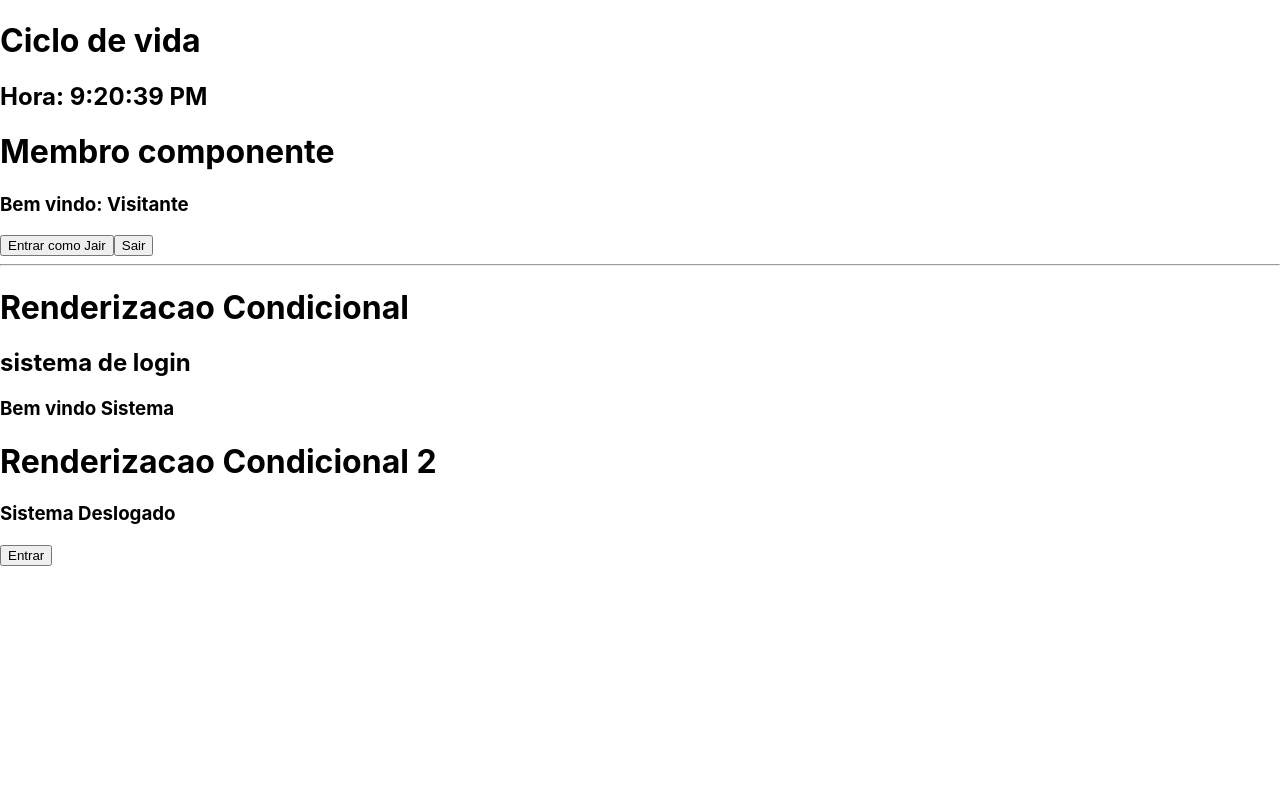
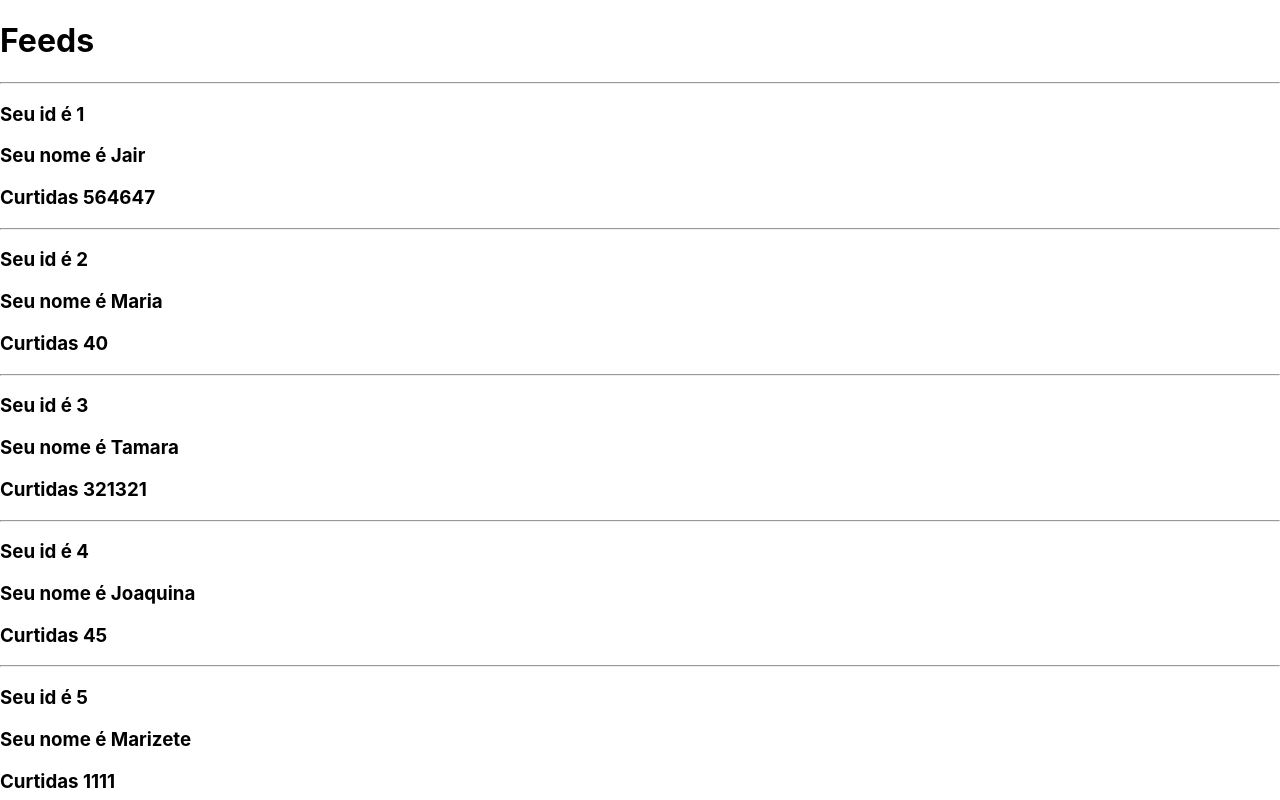
Before and after one commit to jhdresch/meu-primeiro-react, a React (Create React App) app: page / in a window 1280 px wide. Shown: the top 800 px of the page. Built offline with nearby package versions, Linux system fonts and the light colour scheme.

Commit message:
Trabalhando com Listas

```diff
--- a/src/App.js
+++ b/src/App.js
@@ -1,62 +1,38 @@
+import Feed from "components/Feed";
 import React, { Component } from "react";
-import Membro from "./components/Membros";
-import RenderizacaoCondicional from "components/RenderizacaoCondicional";
-
-
 
 class App extends Component {
+
     constructor(props) {
         super(props);
         this.state = {
-            hora: '00:00:00'
+            feed: [
+                { id: 1, nome: 'Jair', curtidas: 564647 },
+                { id: 2, nome: 'Maria', curtidas: 40 },
+                { id: 3, nome: 'Tamara', curtidas: 321321 },
+                { id: 4, nome: 'Joaquina', curtidas: 45 },
+                { id: 5, nome: 'Marizete', curtidas: 1111 },
+                { id: 6, nome: 'Renata', curtidas: 1 }
+            ]
         }
     }
-    // acionando antes de montar o dom
-    componentWillMount() {
-        console.log('Antes de montar o dom');
-    }
-
-
-    // acionando depois de montar o dom
-    componentDidMount() {
-
-        setInterval(() => {
-            this.setState({
-                hora: new Date().toLocaleTimeString()
-            })
-        }, 1000);
-
-    }
-
-    // ativa quando componente é atualizado
-    componentDidUpdate() {
-        console.log('Atualizou hora: ' + this.state.hora);
-    }
-
-    // É executado somente quando shouldComponentUpdate devolver true.
-    // shouldComponentUpdate() {
-
-    //     console.log('Faz algo caso queira depois de atualizar componnte');
-    // }
-
-
-    // acionando depois de desmontar o dom
-    componentWillUnmount() {
-        console.log('Dom desmontado')
-    }
-
 
     render() {
         return (
             <div>
-                <h1>Ciclo de vida</h1>
-                <h2>Hora: {this.state.hora}</h2>
-                <Membro membro='Visitante' />
-                <hr></hr>
-                <RenderizacaoCondicional />
+                <h1>Feeds</h1>
+                {
+                    this.state.feed.map((item) => {
+                        return (
+                            <div key={item.id}>
+                                <Feed id={item.id} nome={item.nome} curtidas={item.curtidas} />
+                            </div>
+                        );
+                    })
+                }
             </div>
         );
     }
+
 }
-
 export default App;
--- /dev/null
+++ b/src/components/Feed/index.js
@@ -0,0 +1,29 @@
+import React, { Component } from "react";
+
+class Feed extends Component {
+
+
+
+
+    render() {
+
+        let curtida = "Curtida"
+        return (
+            <div>
+                <hr></hr>
+                <h3> Seu id é {this.props.id}</h3>
+                <h3> Seu nome é {this.props.nome}</h3>
+                <h3> {this.props.curtidas > 1 ? 'Curtidas ' + this.props.curtidas : 'Curtida ' + this.props.curtidas} </h3>
+            </div>
+        );
+    }
+
+    componentDidMount() {
+
+
+
+    }
+
+}
+
+export default Feed;
```
Also changed, not shown: src/App2.js (added, +62 -0 lines), 1 other file (tests, documents, lock files or other folders).
